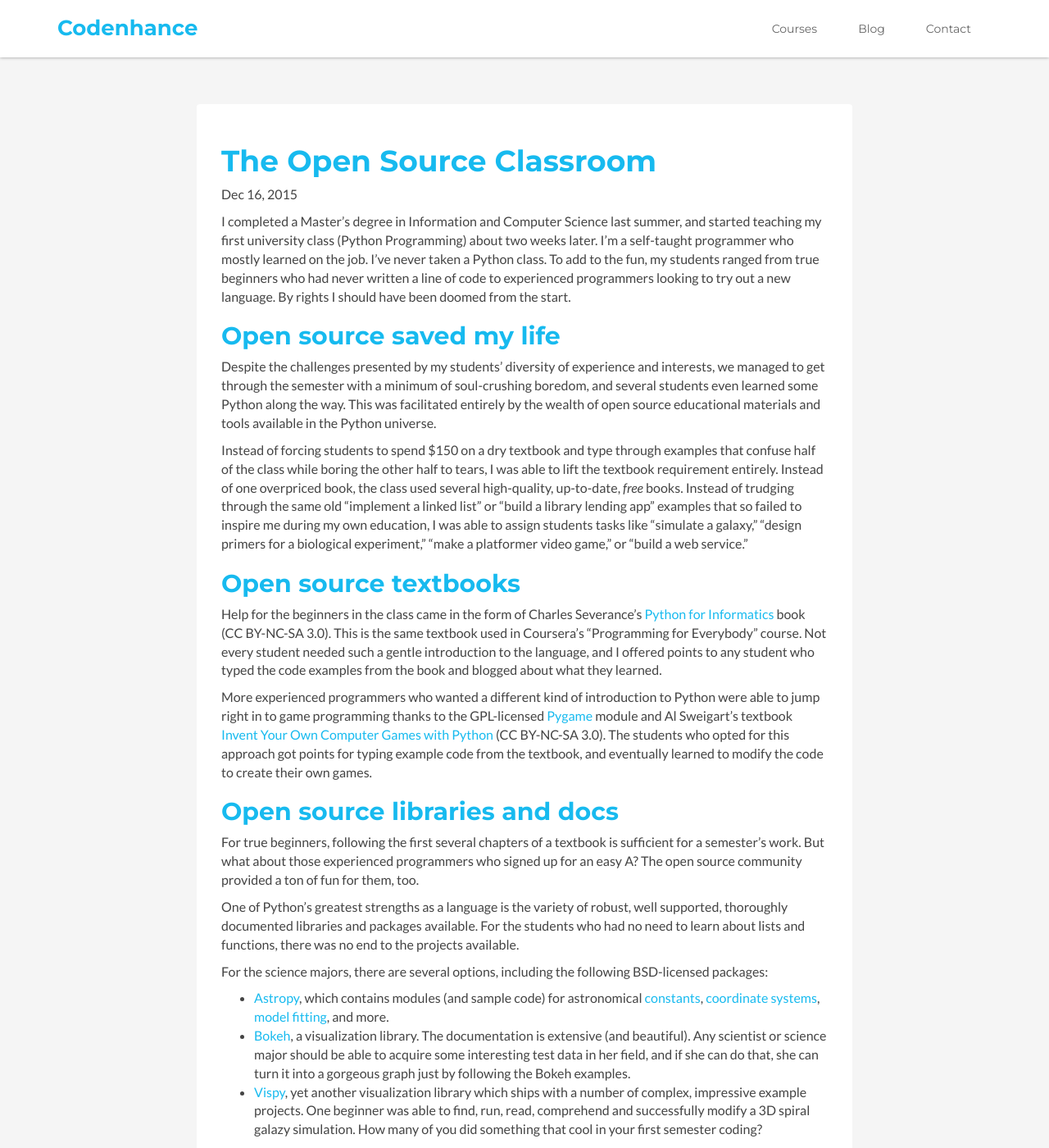
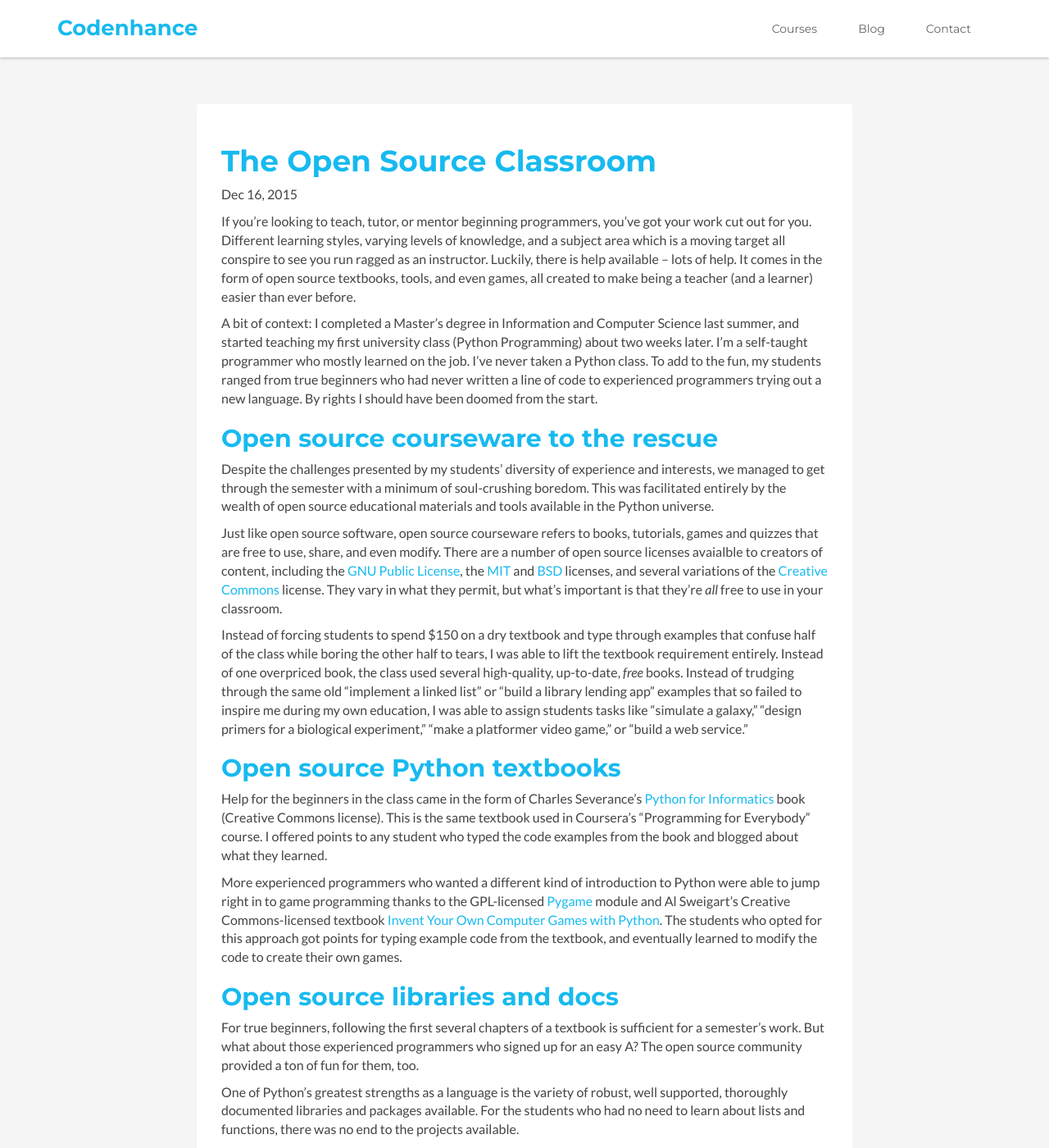
Before and after one commit to Codenhance/codenhance.github.io, a Jekyll site: the page built from open-source-classroom/index.md, in a window 1280 px wide and 1400 px high, scrolled down 291 px. Shown: the whole window at 82% size. Built offline with Jekyll 4.4.1, drawn with Linux system fonts in a browser that asks for light colours; comment, search, counter and statistics services are not loaded; some of the changed text lies outside the part shown.

Commit message:
incorporate edits from A.S.

```diff
--- a/open-source-classroom/index.md
+++ b/open-source-classroom/index.md
@@ -4,19 +4,23 @@ title:  "The Open Source Classroom"
 date:   2015-12-16 15:12:07
 ---
 
-I completed a Master's degree in Information and Computer Science last summer, and started teaching my first university class (Python Programming) about two weeks later. I'm a self-taught programmer who mostly learned on the job. I've never taken a Python class. To add to the fun, my students ranged from true beginners who had never written a line of code to experienced programmers looking to try out a new language. By rights I should have been doomed from the start.
+If you're looking to teach, tutor, or mentor beginning programmers, you've got your work cut out for you. Different learning styles, varying levels of knowledge, and a subject area which is a moving target all conspire to see you run ragged as an instructor. Luckily, there is help available -- lots of help. It comes in the form of open source textbooks, tools, and even games, all created to make being a teacher (and a learner) easier than ever before.
 
-## Open source saved my life
+A bit of context: I completed a Master's degree in Information and Computer Science last summer, and started teaching my first university class (Python Programming) about two weeks later. I'm a self-taught programmer who mostly learned on the job. I've never taken a Python class. To add to the fun, my students ranged from true beginners who had never written a line of code to experienced programmers trying out a new language. By rights I should have been doomed from the start.
 
-Despite the challenges presented by my students' diversity of experience and interests, we managed to get through the semester with a minimum of soul-crushing boredom, and several students even learned some Python along the way. This was facilitated entirely by the wealth of open source educational materials and tools available in the Python universe.
+## Open source courseware to the rescue
 
-Instead of forcing students to spend $150 on a dry textbook and type through examples that confuse half of the class while boring the other half to tears, I was able to lift the textbook requirement entirely. Instead of one overpriced book, the class used several high-quality, up-to-date, *free* books. Instead of trudging through the same old "implement a linked list" or "build a library lending app" examples that so failed to inspire me during my own education, I was able to assign students tasks like "simulate a galaxy," "design primers for a biological experiment," "make a platformer video game," or "build a web service."
+Despite the challenges presented by my students' diversity of experience and interests, we managed to get through the semester with a minimum of soul-crushing boredom. This was facilitated entirely by the wealth of open source educational materials and tools available in the Python universe.
 
-## Open source textbooks
+Just like open source software, open source courseware refers to books, tutorials, games and quizzes that are free to use, share, and even modify. There are a number of open source licenses avaialble to creators of content, including  the [GNU Public License](http://opensource.org/licenses/gpl-license), the [MIT](http://opensource.org/licenses/MIT) and [BSD](http://opensource.org/licenses/BSD-2-Clause) licenses, and several variations of the [Creative Commons](https://creativecommons.org/licenses/) license. They vary in what they permit, but what's important is that they're _all_ free to use in your classroom.
 
-Help for the beginners in the class came in the form of Charles Severance's [Python for Informatics](http://www.pythonlearn.com/html-270/) book (CC BY-NC-SA 3.0). This is the same textbook used in Coursera's "Programming for Everybody" course. Not every student needed such a gentle introduction to the language, and I offered points to any student who typed the code examples from the book and blogged about what they learned.
+Instead of forcing students to spend $150 on a dry textbook and type through examples that confuse half of the class while boring the other half to tears, I was able to lift the textbook requirement entirely. Instead of one overpriced book, the class used several high-quality, up-to-date, _free_ books. Instead of trudging through the same old "implement a linked list" or "build a library lending app" examples that so failed to inspire me during my own education, I was able to assign students tasks like "simulate a galaxy," "design primers for a biological experiment," "make a platformer video game," or "build a web service."
 
-More experienced programmers who wanted a different kind of introduction to Python were able to jump right in to game programming thanks to the GPL-licensed [Pygame](http://www.pygame.org) module and Al Sweigart's textbook [Invent Your Own Computer Games with Python](http://inventwithpython.com/chapters/) (CC BY-NC-SA 3.0). The students who opted for this approach got points for typing example code from the textbook, and eventually learned to modify the code to create their own games.
+## Open source Python textbooks
+
+Help for the beginners in the class came in the form of Charles Severance's [Python for Informatics](http://www.pythonlearn.com/html-270/) book (Creative Commons license). This is the same textbook used in Coursera's "Programming for Everybody" course.  I offered points to any student who typed the code examples from the book and blogged about what they learned.
+
+More experienced programmers who wanted a different kind of introduction to Python were able to jump right in to game programming thanks to the GPL-licensed [Pygame](http://www.pygame.org) module and Al Sweigart's Creative Commons-licensed textbook [Invent Your Own Computer Games with Python](http://inventwithpython.com/chapters/). The students who opted for this approach got points for typing example code from the textbook, and eventually learned to modify the code to create their own games.
 
 ## Open source libraries and docs
 
@@ -49,10 +53,12 @@ Python doesn't happen in a vacuum, and familiarity with the programming environm
 - [VimGolf](http://vimgolf.com/) is a command line tool and website which implements a competitive game that helps Vim users of all levels improve their efficiency.
 - [learnGitBranching](http://pcottle.github.io/learnGitBranching/) is a rich, thorough, interactive web app that covers beginning and intermediate git commands with beautiful visualizations and encouraging feedback. I refuse to teach programming without requiring version control, so this was a priceless resource. It beats lecturing for hours on end about git!
 
-## Results
+Version control in particular is a complicated topic that rewards deep study. For students who need more than a web game to get the hang of it, there is the Creative Commons-licensed [Pro Git](https://git-scm.com/book/en/v2) textbook by Scott Chacon and Ben Straub, available to read free online.
 
-The open source classroom achieved mixed results. For more advanced students, it was a huge success. They generally appreciated the opportunity to explore their own interests rather than being tied to the examples in a single textbook, and felt as though they received a solid introduction to Python. Beginners were less enthusiastic, in some cases complaining of feeling overwhelmed or confused.
+## Lessons learned
 
-In the future, I may attempt to identify students incapable of self-directed study so I can simply push them through a single textbook. However, I think that feeling overwhelmed and confused is a natural response to entering into a world as diverse, rich, and full of possibility as the open source Python universe. It *is* overwhelming to think that there are nearly a million Python projects on [GitHub](https://github.com/search?utf8=%E2%9C%93&q=language%3APython&type=Repositories&ref=advsearch&l=Python&l=), and it's a bit confusing to think that one language can power websites, games, and spaceships.
+The open source classroom achieved mixed results. For more advanced students, it was a huge success. They appreciated the opportunity to explore their own interests rather than being tied to the examples in a single textbook, and felt as though they received a solid introduction to Python. Beginners were less enthusiastic, in some cases complaining of feeling overwhelmed or confused.
 
-Making sense of the open source landscape may simply require more than a semester's worth of effort, but I think every student left with a clear idea of just how many resources are out there, and how much power they offer us.
+Perhaps this was a weak point of the class, but perhaps feeling overwhelmed and confused is a natural response to entering into a world as diverse and full of possibility as the open source Python universe. It _is_ overwhelming to think that there are nearly a million Python projects on [GitHub](https://github.com/search?utf8=%E2%9C%93&q=language%3APython&type=Repositories&ref=advsearch&l=Python&l=), and it's a bit confusing to think that one language can power websites, games, and spaceships.
+
+Making sense of the open source landscape may simply require more than a semester's worth of effort, but every student left with a clear idea of just how many great resources are out there, and how much power they offer us. The days of being tied to one textbook are gone, and good riddance! Open source courseware allows instructors and learners to design a rich, customized, interactive learning experience, all for free. Now let's write some code!
```
